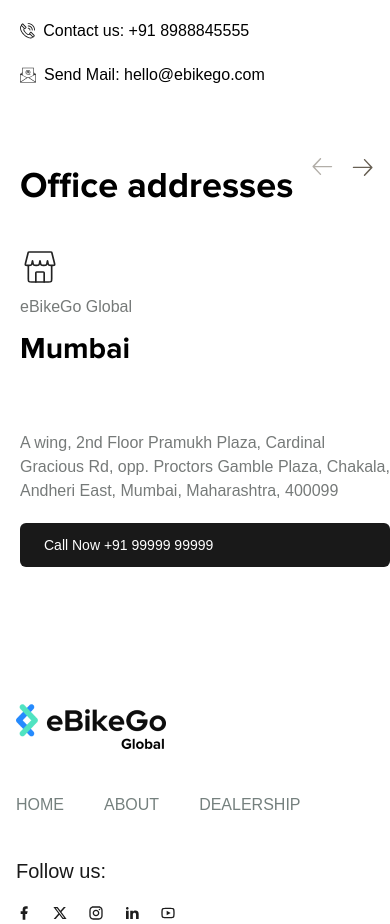
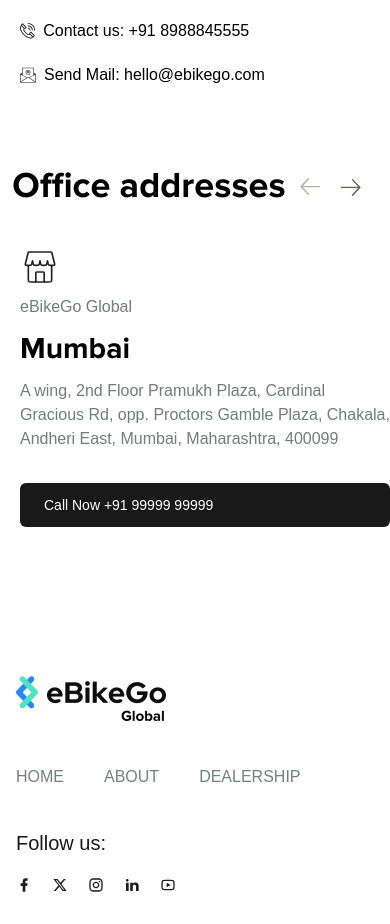
Before and after one commit to xtracut-Arun/ebg-global, a React (Vite) app in the folder ebg-app/: page /contact in a window 390 px wide. Shown: the part 1420-2344 px from the top of the page. Built offline with nearby package versions, Linux system fonts and the light colour scheme; a web font is replaced by a local one.

Commit message:
store align fix

```diff
--- a/ebg-app/src/component/StoreAddress.jsx
+++ b/ebg-app/src/component/StoreAddress.jsx
@@ -24,12 +24,13 @@
   return (
     <>
     <section className='container mx-auto p-0'>
-    <div className="flex  justify-between md:ps-0 ps-5">
-        <div className="md:w-9/12">   <h1 className='py-10'>Office addresses</h1></div>
-        <div className="md:w-3/12 flex justify-end items-center py-10 inline-block align-baseline">
-
-    <div className="custom-prev"></div>
-    <div className="custom-next"></div>
+    <div className="flex  items-end justify-center py-10 gap-3">
+        <div className="md:w-9/12">
+            <h1>Office addresses</h1>
+          </div>
+        <div className="md:w-3/12 flex  items-center  justify-end">
+            <div className="custom-prev"></div>
+             <div className="custom-next"></div>
 
         </div>
 
@@ -65,15 +66,16 @@
     >
       {address.map((item, index) => (
         <SwiperSlide key={index} className=' rounded-[20px] pb-20 ps-5'>
-          <div className='text-left text-start flex flex-col justify-between  min-h-[320px]	'>
+          <div className='text-left text-start flex flex-col justify-between  md:min-h-[340px]	min-h-[280px]'>
             <div className="flex flex-col items-start	">
             <img src={store} alt={item.title} className="h-[48px] text-start object-contain rounded-t-lg pb-2"/>
             <p>eBikeGo Global</p>
               <h3 className="text-3xl py-3">{item.title}</h3>
+              <p className='pb-5'>{item.address}</p>
             </div>
 
                <div className="flex flex-col">
-               <p className='pb-5'>{item.address}</p>
+
                 <a href='tel:{"$:item.phone"}' className="black-btn text-sm text-start mx-0 d-block">
                   Call Now {item.phone}
                 </a>
@@ -96,7 +98,7 @@
         background-repeat: no-repeat;
         // position: absolute;
         top: 50%;
-        transform: translateY(-50%);
+        transform: translateY(0%);
         z-index: 10;
         cursor: pointer;
       }
```
